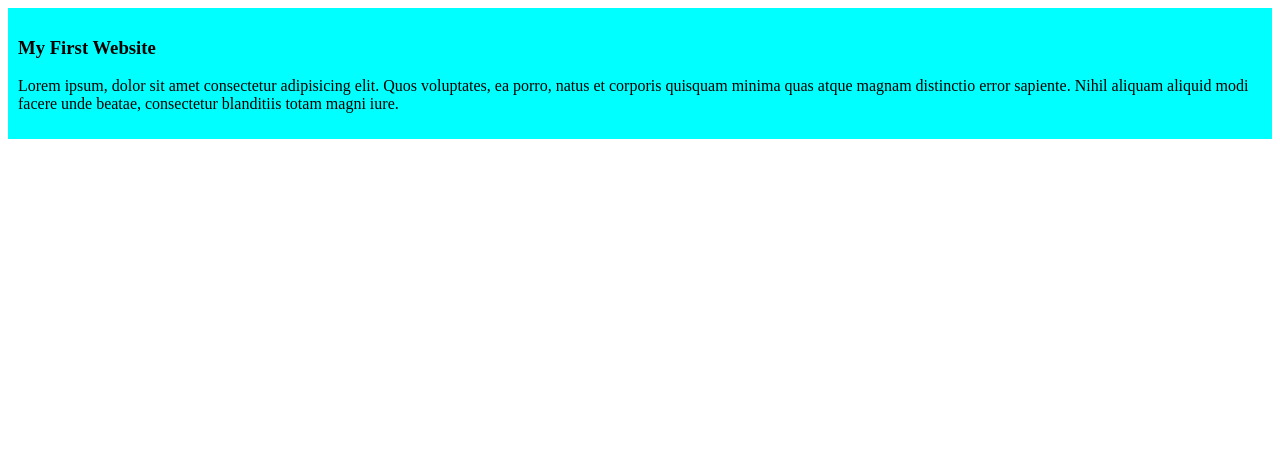
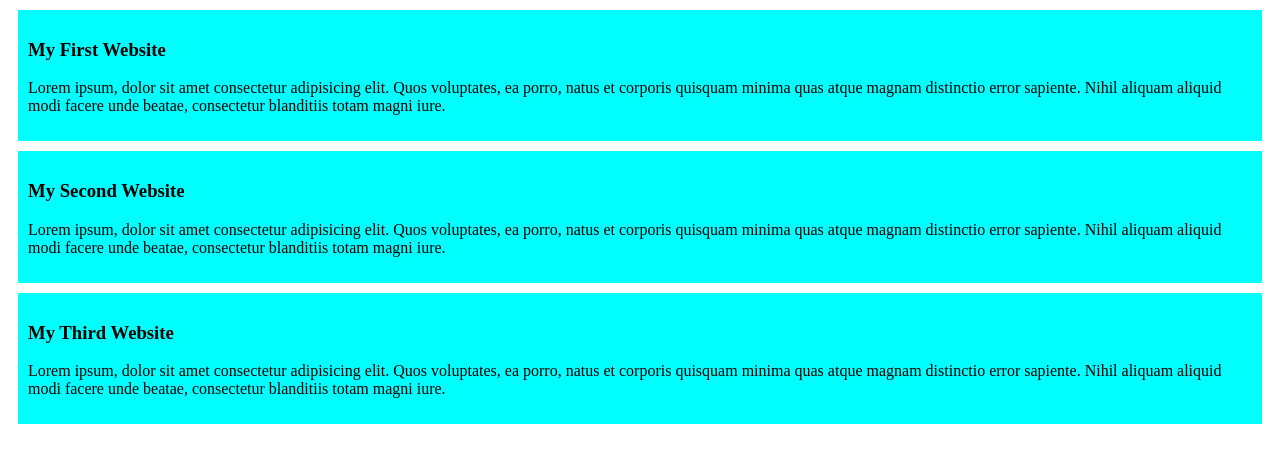
Before and after one commit to sariakhatun/my-simple-website, a plain HTML site: page index.html in a window 1280 px wide. Drawn offline with Linux system fonts and the light colour scheme.

Commit message:
added the second and third blog

```diff
--- a/index.html
+++ b/index.html
@@ -11,5 +11,13 @@
         <h3>My First Website</h3>
         <p>Lorem ipsum, dolor sit amet consectetur adipisicing elit. Quos voluptates, ea porro, natus et corporis quisquam minima quas atque magnam distinctio error sapiente. Nihil aliquam aliquid modi facere unde beatae, consectetur blanditiis totam magni iure.</p>
     </div>
+    <div>
+        <h3>My Second Website</h3>
+        <p>Lorem ipsum, dolor sit amet consectetur adipisicing elit. Quos voluptates, ea porro, natus et corporis quisquam minima quas atque magnam distinctio error sapiente. Nihil aliquam aliquid modi facere unde beatae, consectetur blanditiis totam magni iure.</p>
+    </div>
+    <div>
+        <h3>My Third Website</h3>
+        <p>Lorem ipsum, dolor sit amet consectetur adipisicing elit. Quos voluptates, ea porro, natus et corporis quisquam minima quas atque magnam distinctio error sapiente. Nihil aliquam aliquid modi facere unde beatae, consectetur blanditiis totam magni iure.</p>
+    </div>
 </body>
 </html>
--- a/styles/style.css
+++ b/styles/style.css
@@ -1,4 +1,5 @@
 div{
     background-color: aqua;
     padding: 10px;
+    margin: 10px;
 }
```
